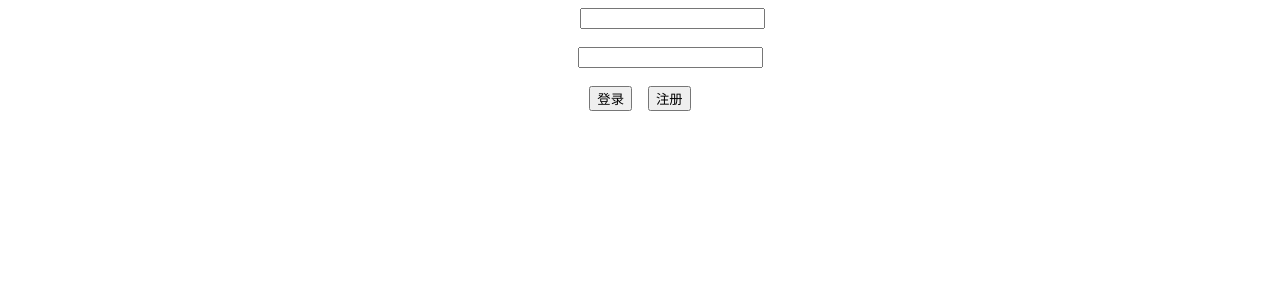
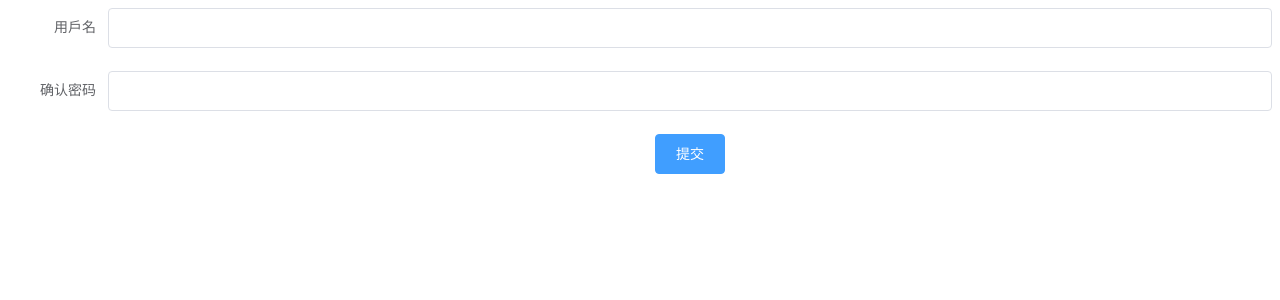
Before and after one commit to Bruse-Lee/Back-and-Front, a Vue app in the folder surveryfront/: page /Login in a window 1280 px wide. Shown: the top 300 px of the page. Built offline with nearby package versions, Linux system fonts and the light colour scheme.

Commit message:
更改首页表格样式与更改登录页

```diff
--- a/surveryfront/src/components/Layout.vue
+++ b/surveryfront/src/components/Layout.vue
@@ -29,6 +29,27 @@ export default {
   methods: {
     handleCollapse() {
       this.isCollapse = !this.isCollapse;
+    },
+    resolve(arr, parentPath = "") {
+      let newArr = [];
+
+      arr.forEach((route) => {
+        let obj = Object.assign({}, route);
+
+        parentPath =
+          parentPath && parentPath.lastIndexOf("/") !== parentPath.length - 1
+            ? parentPath + "/"
+            : parentPath;
+
+        obj.path = parentPath + obj.path;
+
+        if (obj.children && obj.children.length > 0) {
+          obj.children = this.resolve(obj.children, obj.path);
+        }
+        newArr.push(obj);
+      });
+
+      return newArr;
     },
   },
   data() {
--- a/surveryfront/src/components/Login.vue
+++ b/surveryfront/src/components/Login.vue
@@ -1,15 +1,76 @@
 <template>
   <div>
-    <label for="Username">Username</label>
-    <input type="text" />
-    <br />
-    <br>
-    <label for="Password">Password</label>
-    <input type="passowrd" />
-    <br />
-    <br>
-    <button>登录</button>
-    &nbsp;&nbsp;
-    <button>注册</button>
+    <el-form
+      :model="ruleForm"
+      status-icon
+      :rules="rules"
+      ref="ruleForm"
+      label-width="100px"
+      class="demo-ruleForm"
+    >
+      <el-form-item label="用戶名" prop="pass">
+        <el-input
+          type="text"
+          v-model="ruleForm.pass"
+          autocomplete="off"
+        ></el-input>
+      </el-form-item>
+      <el-form-item label="确认密码" prop="checkPass">
+        <el-input
+          type="password"
+          v-model="ruleForm.checkPass"
+          autocomplete="off"
+        ></el-input>
+      </el-form-item>
+      <el-form-item>
+        <el-button type="primary" @click="submitForm('ruleForm')"
+          >提交</el-button
+        >
+      </el-form-item>
+    </el-form>
   </div>
 </template>
+
+
+<script>
+export default {
+  data() {
+    var validatePass = (rule, value, callback) => {
+      if (value === "") {
+        callback(new Error("请输入用戶名"));
+      } else {
+        if (this.ruleForm.checkPass !== "") {
+          this.$refs.ruleForm.validateField("checkPass");
+        }
+        callback();
+      }
+    };
+
+    return {
+      ruleForm: {
+        pass: "",
+        checkPass: "",
+        age: "",
+      },
+      rules: {
+        pass: [{ validator: validatePass, trigger: "blur" }],
+      },
+    };
+  },
+  methods: {
+    submitForm(formName) {
+      this.$refs[formName].validate((valid) => {
+        if (valid) {
+          alert("submit!");
+        } else {
+          console.log("error submit!!");
+          return false;
+        }
+      });
+    },
+    resetForm(formName) {
+      this.$refs[formName].resetFields();
+    },
+  },
+};
+</script>
--- a/surveryfront/src/components/Register.vue
+++ b/surveryfront/src/components/Register.vue
@@ -1,19 +1,35 @@
 <template>
   <div>
-    <label for="Username">Username</label>
+    <label for="Username">Username:</label>
     <input type="text" />
     <br />
     <br />
-    <label for="Password">Password</label>
+    <label for="Password">Password:</label>
     <input type="text" />
     <br />
     <br />
-    <label for="Password">ConfirmPwd</label>
+    <label for="Password">ConfirmPwd:</label>
     <input type="text" />
     <br />
     <br />
     <button>注册</button>
     &nbsp;&nbsp;
-    <button>取消</button>
+    <button @click="Cancel">取消</button>
   </div>
 </template>
+
+<script>
+export default {
+  methods: {
+    Cancel() {
+      this.$router.push({ path: "/Login" });
+    },
+  },
+};
+</script>
+
+<style scoped>
+label {
+  color: black;
+}
+</style>
--- a/surveryfront/src/components/authController/userController/userList.vue
+++ b/surveryfront/src/components/authController/userController/userList.vue
@@ -1,5 +1,74 @@
 <template>
-    <div>
+  <div>
+    <el-main>
+      <el-table :data="tableData" style="width: 100%" max-height="250">
+        <el-table-column fixed prop="id" label="ID" width="150">
+        </el-table-column>
+        <el-table-column prop="username" label="姓名" width="120">
+        </el-table-column>
+        <el-table-column prop="password" label="密码" width="120">
+        </el-table-column>
+        <el-table-column prop="createTime" label="创建时间" width="300">
+        </el-table-column>
+        <el-table-column prop="updateTime" label="更新时间" width="120">
+        </el-table-column>
 
-    </div>
+        <el-table-column fixed="right" label="操作" width="120">
+          <template slot-scope="scope">
+            <el-button
+              @click.native.prevent="deleteRow(scope.$index, tableData)"
+              type="text"
+              size="small"
+            >
+              移除
+            </el-button>
+          </template>
+        </el-table-column>
+      </el-table>
+    </el-main>
+    <!-- <div >
+      <el-table :data="tableData" style="width: 100%" max-height="250">
+          <el-table-column fixed prop="date" label="日期" width="150">
+          </el-table-column>
+          <el-table-column prop="name" label="姓名" width="120">
+          </el-table-column>
+          <el-table-column prop="province" label="省份" width="120">
+          </el-table-column>
+          <el-table-column prop="city" label="市区" width="120">
+          </el-table-column>
+          <el-table-column prop="address" label="地址" width="300">
+          </el-table-column>
+          <el-table-column prop="zip" label="邮编" width="120">
+          </el-table-column>
+          <el-table-column fixed="right" label="操作" width="120">
+            <template slot-scope="scope">
+              <el-button
+                @click.native.prevent="deleteRow(scope.$index, tableData)"
+                type="text"
+                size="small"
+              >
+                移除
+              </el-button>
+            </template>
+          </el-table-column>
+        </el-table>
+    </div> -->
+  </div>
 </template>
+
+<script>
+export default {
+  created: function () {
+    this.$axios.get("http://localhost:5000/user").then((res) => {
+      this.tableData = res.data.data
+      console.log(res.data.data);
+    });
+  },
+  data() {
+    return {
+      tableData: null,
+    };
+  },
+
+};
+</script>
--- a/surveryfront/src/components/sidebar/home.vue
+++ b/surveryfront/src/components/sidebar/home.vue
@@ -1,5 +1,5 @@
 <template>
-  <div>
+  <!-- <div>
     <el-main>
       <el-table :data="tableData" style="width: 100%" max-height="250">
         <el-table-column fixed prop="id" label="ID" width="150">
@@ -26,33 +26,31 @@
         </el-table-column>
       </el-table>
     </el-main>
-    <!-- <div >
-      <el-table :data="tableData" style="width: 100%" max-height="250">
-          <el-table-column fixed prop="date" label="日期" width="150">
-          </el-table-column>
-          <el-table-column prop="name" label="姓名" width="120">
-          </el-table-column>
-          <el-table-column prop="province" label="省份" width="120">
-          </el-table-column>
-          <el-table-column prop="city" label="市区" width="120">
-          </el-table-column>
-          <el-table-column prop="address" label="地址" width="300">
-          </el-table-column>
-          <el-table-column prop="zip" label="邮编" width="120">
-          </el-table-column>
-          <el-table-column fixed="right" label="操作" width="120">
-            <template slot-scope="scope">
-              <el-button
-                @click.native.prevent="deleteRow(scope.$index, tableData)"
-                type="text"
-                size="small"
-              >
-                移除
-              </el-button>
-            </template>
-          </el-table-column>
-        </el-table>
-    </div> -->
+  </div> -->
+  <div>
+    <el-table :data="tableData" height="800px" border style="width: 100%">
+      <el-table-column fixed prop="id" label="ID" width="150"></el-table-column>
+      <el-table-column
+        prop="username"
+        label="姓名"
+        width="120"
+      ></el-table-column>
+      <el-table-column
+        prop="password"
+        label="密码"
+        width="120"
+      ></el-table-column>
+      <el-table-column
+        prop="createTime"
+        label="创建时间"
+        width="300"
+      ></el-table-column>
+      <el-table-column
+        prop="updateTime"
+        label="更新时间"
+        width="120"
+      ></el-table-column>
+    </el-table>
   </div>
 </template>
 
@@ -60,7 +58,7 @@
 export default {
   created: function () {
     this.$axios.get("http://localhost:5000/user").then((res) => {
-      this.tableData = res.data.data
+      this.tableData = res.data.data;
       console.log(res.data.data);
     });
   },
@@ -69,6 +67,5 @@ export default {
       tableData: null,
     };
   },
-
 };
 </script>
--- a/surveryfront/src/components/sidebar/log.vue
+++ b/surveryfront/src/components/sidebar/log.vue
@@ -42,7 +42,7 @@
     data() {
       return {
         tableData: [{
-          "date": '2016-05-03',
+          date: '2016-05-03',
           name: '王小虎',
           province: '上海',
           city: '普陀区',
--- a/surveryfront/src/router/routes.js
+++ b/surveryfront/src/router/routes.js
@@ -19,18 +19,18 @@ let routes = [
     },
     {
         path: '/authController',
-        component: Layout,
+        // component: Layout,
         title: "权限管理",
         name: "authController",
         children: [
             {
                 path: 'userController',
                 title: '用户管理',
-                component: Layout,
+                // component: Layout,
                 name: 'userController',
                 children: [
                     {
-                        path: 'userList',
+                        path: '/userList',
                         title: "用户列表",
                         component: () => import('../components/authController/userController/userList')
                     },
@@ -63,10 +63,12 @@ let routes = [
     },
     {
         path: '/Login',
+        title: "登錄",
         component: () => import('../components/Login')
     },
     {
         path: '/Register',
+        title: "注冊",
         component: () => import('../components/Register')
     },
 
```
Also changed, not shown: surveryfront/src/main.js (+0 -11 lines).
